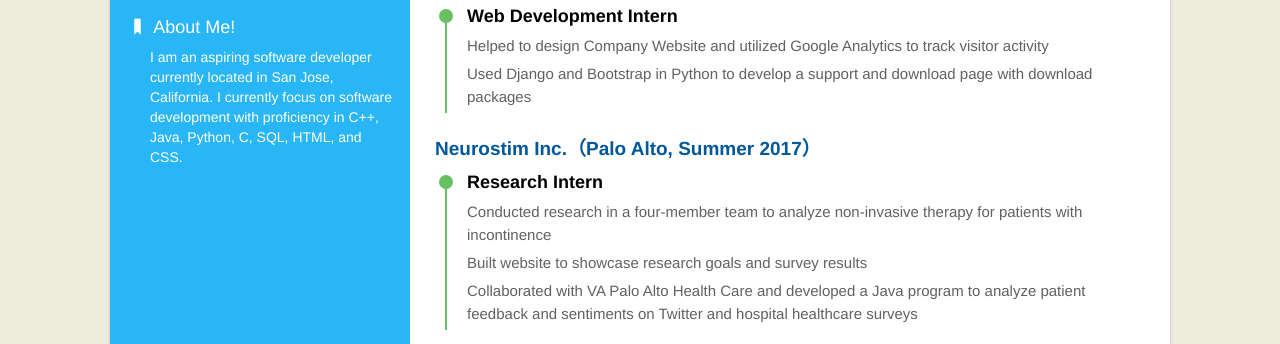
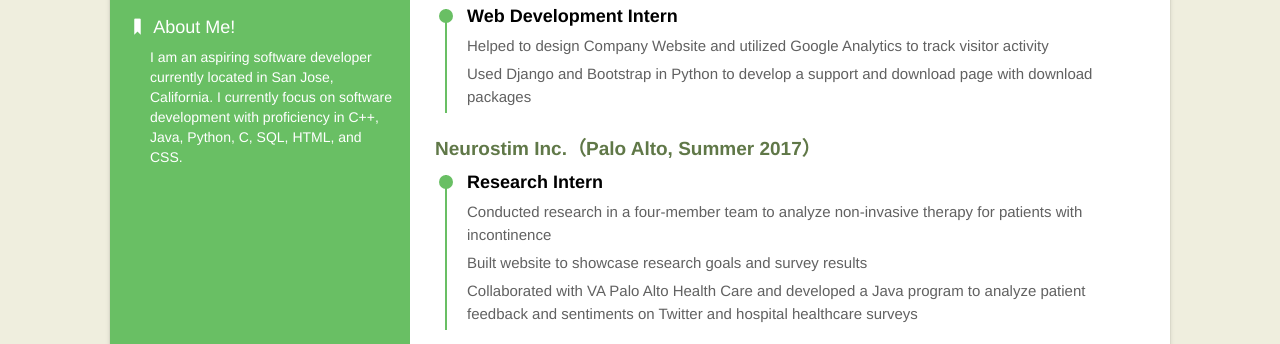
Before and after one commit to eccx400/Resume, a website: page index.html in a window 1280 px wide. Shown: the part 422-766 px from the top of the page. Drawn offline with nearby package versions, Linux system fonts and the light colour scheme; files that its build step writes are made by us from their sources; grey boxes are pictures that could not be loaded.

Commit message:
Change style new

```diff
--- a/src/css/style.scss
+++ b/src/css/style.scss
@@ -1,6 +1,6 @@
 $mainColor : #69bf64;
-$secondColor : #f25d8e;
-$thirdColor : #01579B;
+$secondColor : hsl(340, 85%, 66%);
+$thirdColor : #607848;
 
 * {
     margin: 0;
@@ -71,7 +71,7 @@ aside a {
     bottom: 0;
     width: 300px;
     padding: 15px 15px 10000px;
-    background: #29B6F6;
+    background: #69bf64;
     color: #fff;
     line-height: 1.5;
     -webkit-box-sizing: border-box;
```
